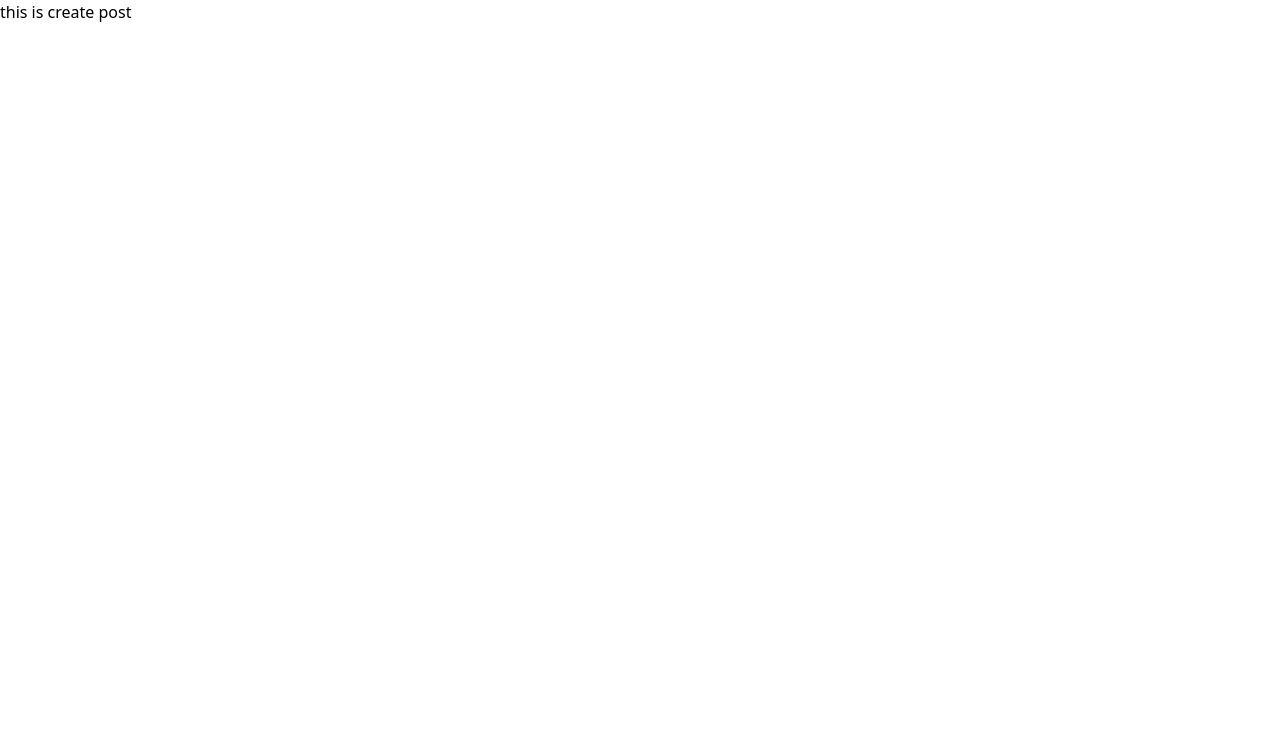
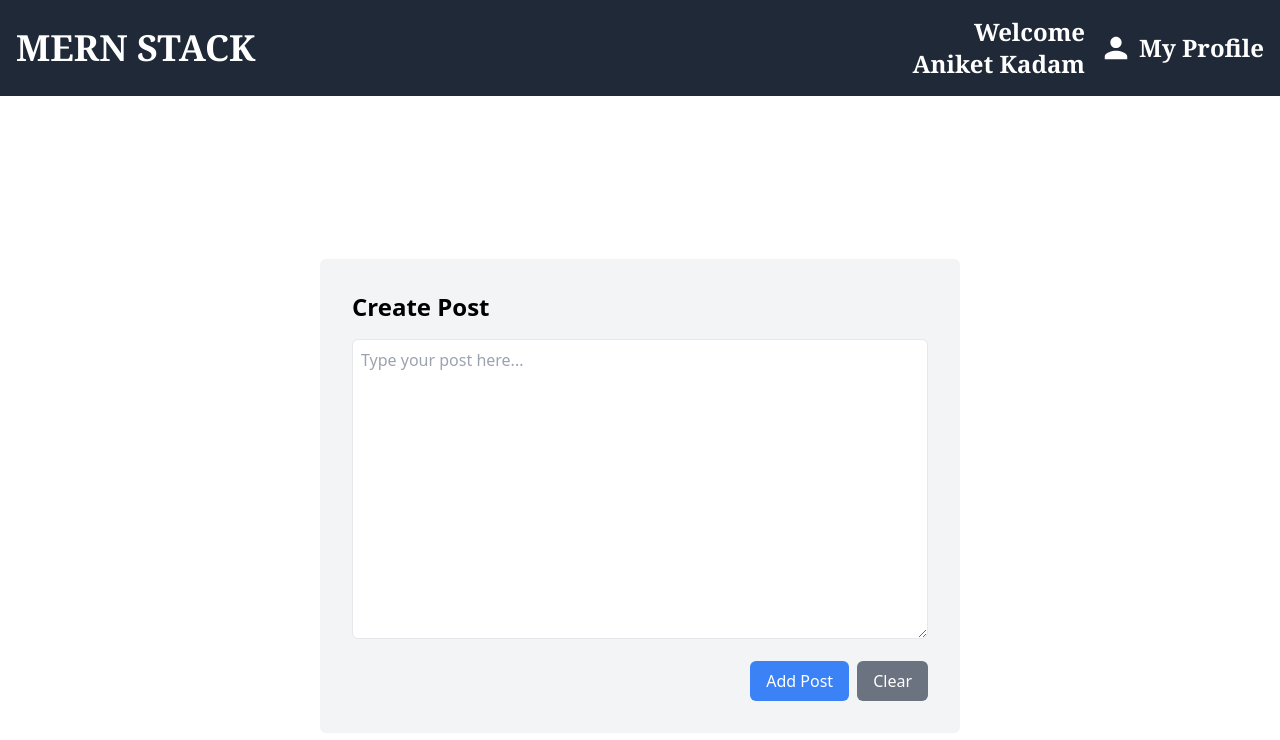
Before and after one commit to aniket2727/Employee-Portal, a React (Create React App) app in the folder client/: page /create-post in a window 1280 px wide. Shown: the top 740 px of the page. Built offline with nearby package versions, Linux system fonts and the light colour scheme.

Commit message:
add post

```diff
--- a/client/src/Componets/Creaetepost/CreatepostComponets.js
+++ b/client/src/Componets/Creaetepost/CreatepostComponets.js
@@ -1,14 +1,116 @@
+import React, { useState } from 'react';
+import HeaderComponets from '../header/HeaderComponets';
 
+const CreatePostComponents = () => {
+  const [postContent, setPostContent] = useState('');
+  const [isConfirmationOpen, setIsConfirmationOpen] = useState(false);
+  const [isModalOpen, setIsModalOpen] = useState(false);
 
+  const handlePostChange = (e) => {
+    setPostContent(e.target.value);
+  };
 
-import React from 'react'
+  const openConfirmation = () => {
+    setIsConfirmationOpen(true);
+  };
 
-const CreatepostComponets = () => {
+  const closeConfirmation = () => {
+    setIsConfirmationOpen(false);
+  };
+
+  const confirmAddPost = () => {
+    // Handle the post confirmation here (e.g., send it to a server or update state)
+    setIsModalOpen(true); // Open the modal after confirming
+    closeConfirmation(); // Close the confirmation modal
+  };
+
+  const openModal = () => {
+    setIsModalOpen(true);
+  };
+
+  const closeModal = () => {
+    setIsModalOpen(false);
+  };
+
+  const handleAddPost = () => {
+    openConfirmation(); // Open the confirmation modal when clicking "Add Post"
+  };
+
   return (
-    <div>
-      <h1>this is create post</h1>
-    </div>
-  )
-}
+    <>
+      <HeaderComponets />
+      <div className="flex items-center justify-center h-screen">
+        <div className="bg-gray-100 p-8 rounded-md w-1/2 h-300 flex-shrink-0">
+          <h1 className="text-2xl font-bold mb-4">Create Post</h1>
+          <textarea
+            className="w-full p-2 border rounded-md mb-4"
+            placeholder="Type your post here..."
+            value={postContent}
+            onChange={handlePostChange}
+            style={{ height: '300px' }}
+          />
 
-export default CreatepostComponets
+          <div className="flex justify-end">
+            <button
+              className="bg-blue-500 hover:bg-blue-600 text-white px-4 py-2 rounded-md mr-2"
+              onClick={handleAddPost}
+            >
+              Add Post
+            </button>
+
+            <button
+              className="bg-gray-500 hover:bg-gray-600 text-white px-4 py-2 rounded-md"
+              onClick={() => setPostContent('')}
+            >
+              Clear
+            </button>
+          </div>
+        </div>
+
+        {/* Confirmation Modal */}
+        {isConfirmationOpen && (
+          <div className="fixed inset-0 bg-gray-800 bg-opacity-50 flex items-center justify-center">
+            <div className="bg-white p-4 rounded-md w-80">
+              <h2 className="text-xl font-semibold mb-4">Confirm Add Post</h2>
+              <p>Are you sure you want to add this post?</p>
+              <div className="flex justify-end mt-4">
+                <button
+                  className="bg-blue-600 text-white px-4 py-2 rounded-md mr-2"
+                  onClick={confirmAddPost}
+                >
+                  Yes
+                </button>
+                <button
+                  className="bg-gray-600 text-white px-4 py-2 rounded-md"
+                  onClick={closeConfirmation}
+                >
+                  No
+                </button>
+              </div>
+            </div>
+          </div>
+        )}
+
+        {/* Result Modal */}
+        {isModalOpen && (
+          <div className="fixed inset-0 bg-gray-800 bg-opacity-50 flex items-center justify-center">
+            <div className="bg-white p-4 rounded-md w-80">
+              <h2 className="text-xl font-semibold mb-4">Post Added Successfully</h2>
+              <p>Your post has been added successfully.</p>
+              <div className="flex justify-end mt-4">
+                <button
+                  className="bg-blue-600 text-white px-4 py-2 rounded-md"
+                  onClick={closeModal}
+                >
+                  OK
+                </button>
+              </div>
+            </div>
+          </div>
+        )}
+      </div>
+    </>
+  );
+};
+
+export default CreatePostComponents;
```
